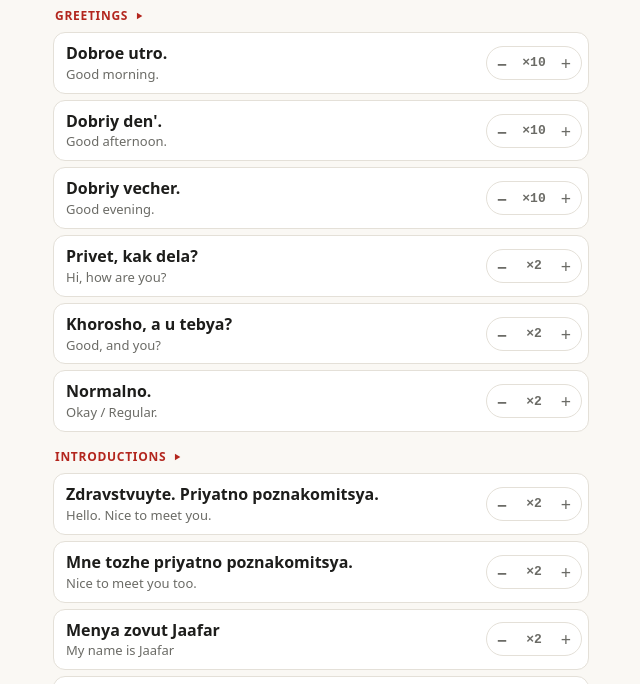
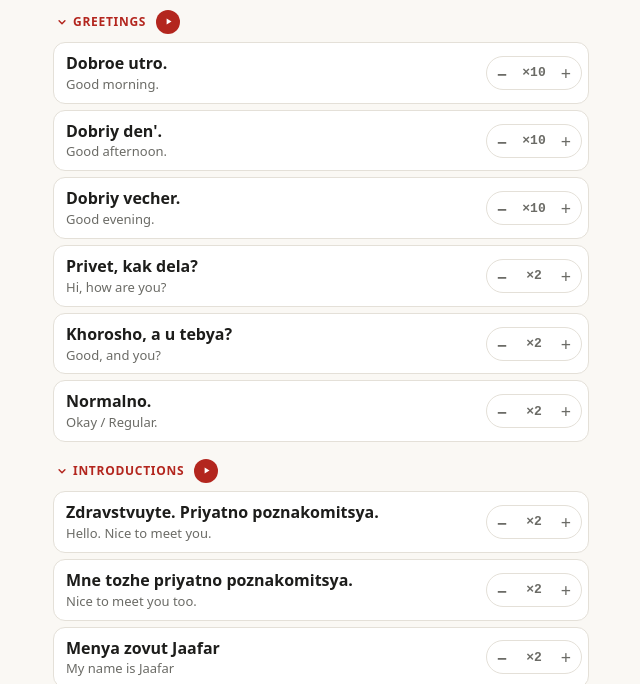
Before and after one commit to jmasri123/times, a plain HTML site: page russian/index.html in a window 1280 px wide. Shown: the part 55-739 px from the top of the page, without its empty margins (319-959 px from the left). Drawn offline with Linux system fonts and the light colour scheme.

Commit message:
Russian page: collapsible groups (remembered on device), separate round play button per group
Co-Authored-By: Claude Opus 5.5 <noreply@anthropic.com>
Claude-Session: https://claude.ai/code/session_01LtoiCbepL1aFqy5JqYwHQN

```diff
--- a/russian/index.html
+++ b/russian/index.html
@@ -31,9 +31,14 @@ body.pl li.on .pz{display:block}
 .st button{width:30px;height:32px;font:500 18px system-ui,-apple-system,sans-serif;color:var(--mut)}
 .n{min-width:34px;text-align:center;font:600 13px ui-monospace,SFMono-Regular,monospace;color:var(--mut)}
 li.on .st{border-color:var(--ac)}li.on .n{color:var(--ac)}
-li.h button{display:flex;align-items:center;gap:6px;width:auto;border:0;background:none;padding:10px 2px 2px;font:700 12px system-ui,-apple-system,sans-serif;letter-spacing:.06em;text-transform:uppercase;color:var(--ac)}
+li.h{display:flex;align-items:center;gap:2px;padding:8px 0 0}
+li.h:first-child{padding-top:0}
+li.h button{display:flex;align-items:center;gap:6px;padding:6px 4px;font:700 12px system-ui,-apple-system,sans-serif;letter-spacing:.06em;text-transform:uppercase;color:var(--ac)}
 li.h button svg{width:10px;height:10px;fill:currentColor}
-li.h:first-child button{padding-top:0}
+li.h .cv{fill:none!important;stroke:currentColor;stroke-width:3.5;stroke-linecap:round;stroke-linejoin:round;transition:transform .15s}li.h.c .cv{transform:rotate(-90deg)}
+li.h [data-b]{width:24px;height:24px;margin-left:4px;padding:0;justify-content:center;border-radius:99px;background:var(--ac);color:#fff}
+li.h [data-b] svg{width:9px;height:9px;margin-left:1px}
+li.x.c:not(.on){display:none}
 #note{display:none;font-size:13px;color:var(--ac);margin:10px 2px 0}
 </style></head><body><main>
 <header><h1>Russian</h1><button id="play" type="button"></button></header>
@@ -57,8 +62,8 @@ EX.forEach(e=>{const n=saved[e[0]];if(n>=1&&n<=99)e[3]=n});
 function saveReps(){try{const o={};EX.forEach(e=>o[e[0]]=e[3]);localStorage.setItem('ru-reps',JSON.stringify(o))}catch(e){}}
 
 const PLAY='<svg viewBox="0 0 24 24"><path d="M7 4l13 8-13 8z"/></svg>',PAUSE='<svg viewBox="0 0 24 24"><rect x="5" y="4" width="5" height="16" rx="1"/><rect x="14" y="4" width="5" height="16" rx="1"/></svg>';
-list.innerHTML=EX.map((e,i)=>(BL[i]!==BL[i-1]?'<li class="h"><button type="button" data-b="'+BL[i]+'">'+BLOCKS[BL[i]][0]+PLAY+'</button></li>':'')+
- '<li class="x" id="r'+i+'"><button type="button" class="t" data-i="'+i+'"><b>'+e[1]+'</b><span>'+e[2]+'</span></button>'+
+list.innerHTML=EX.map((e,i)=>(BL[i]!==BL[i-1]?'<li class="h" id="h'+BL[i]+'"><button type="button" data-c="'+BL[i]+'"><svg class="cv" viewBox="0 0 24 24"><path d="M5 9l7 7 7-7"/></svg>'+BLOCKS[BL[i]][0]+'</button><button type="button" data-b="'+BL[i]+'" aria-label="Play '+BLOCKS[BL[i]][0]+'">'+PLAY+'</button></li>':'')+
+ '<li class="x" data-g="'+BL[i]+'" id="r'+i+'"><button type="button" class="t" data-i="'+i+'"><b>'+e[1]+'</b><span>'+e[2]+'</span></button>'+
  '<button type="button" class="pz" data-p="'+i+'" aria-label="Pause">'+PAUSE+'</button>'+
  '<span class="st"><button type="button" data-d="-1" data-k="'+i+'" aria-label="Fewer">−</button><span class="n"></span><button type="button" data-d="1" data-k="'+i+'" aria-label="More">+</button></span></li>').join('');
 const row=i=>document.getElementById('r'+i);
@@ -72,6 +77,10 @@ function mark(i,r){
   if(prev!==i)row(i).scrollIntoView({block:'nearest',behavior:'smooth'});
 }
 EX.forEach((e,i)=>badge(i));
+// Collapsed groups are kept on this device. A collapsed group still shows the expression being played.
+let shut={};try{shut=JSON.parse(localStorage.getItem('ru-shut')||'{}')}catch(e){}
+function setShut(k,on){shut[k]=on;document.getElementById('h'+k).classList.toggle('c',on);document.querySelectorAll('li.x[data-g="'+k+'"]').forEach(r=>r.classList.toggle('c',on));try{localStorage.setItem('ru-shut',JSON.stringify(shut))}catch(e){}}
+BLOCKS.forEach((b,k)=>{if(shut[k])setShut(k,true)});
 function setPlay(on){playing=on;document.body.classList.toggle('pl',on);playBtn.innerHTML=on?'<svg viewBox="0 0 24 24"><rect x="6" y="6" width="12" height="12" rx="1.5"/></svg>Stop':'<svg viewBox="0 0 24 24"><path d="M7 4l13 8-13 8z"/></svg>Play all'}
 function say(msg){note.textContent=msg;note.style.display=msg?'block':'none'}
 setPlay(false);
@@ -161,6 +170,8 @@ list.addEventListener('click',e=>{
   if(d){const i=+d.dataset.k;EX[i][3]=Math.max(1,Math.min(99,EX[i][3]+ +d.dataset.d));saveReps();badge(i);return}
   const p=e.target.closest('button[data-p]');
   if(p){if(paused){const q=paused;play(q.i,span[1],Math.min(q.r||1,EX[q.i][3]))}else if(playing)pause();return}
+  const c=e.target.closest('button[data-c]');
+  if(c){const k=+c.dataset.c;setShut(k,!shut[k]);return}
   const h=e.target.closest('button[data-b]');
   if(h){const k=+h.dataset.b;if(playing)stop();play(BL.indexOf(k),BL.lastIndexOf(k)+1);return}
   const b=e.target.closest('button[data-i]');if(!b)return;
```
